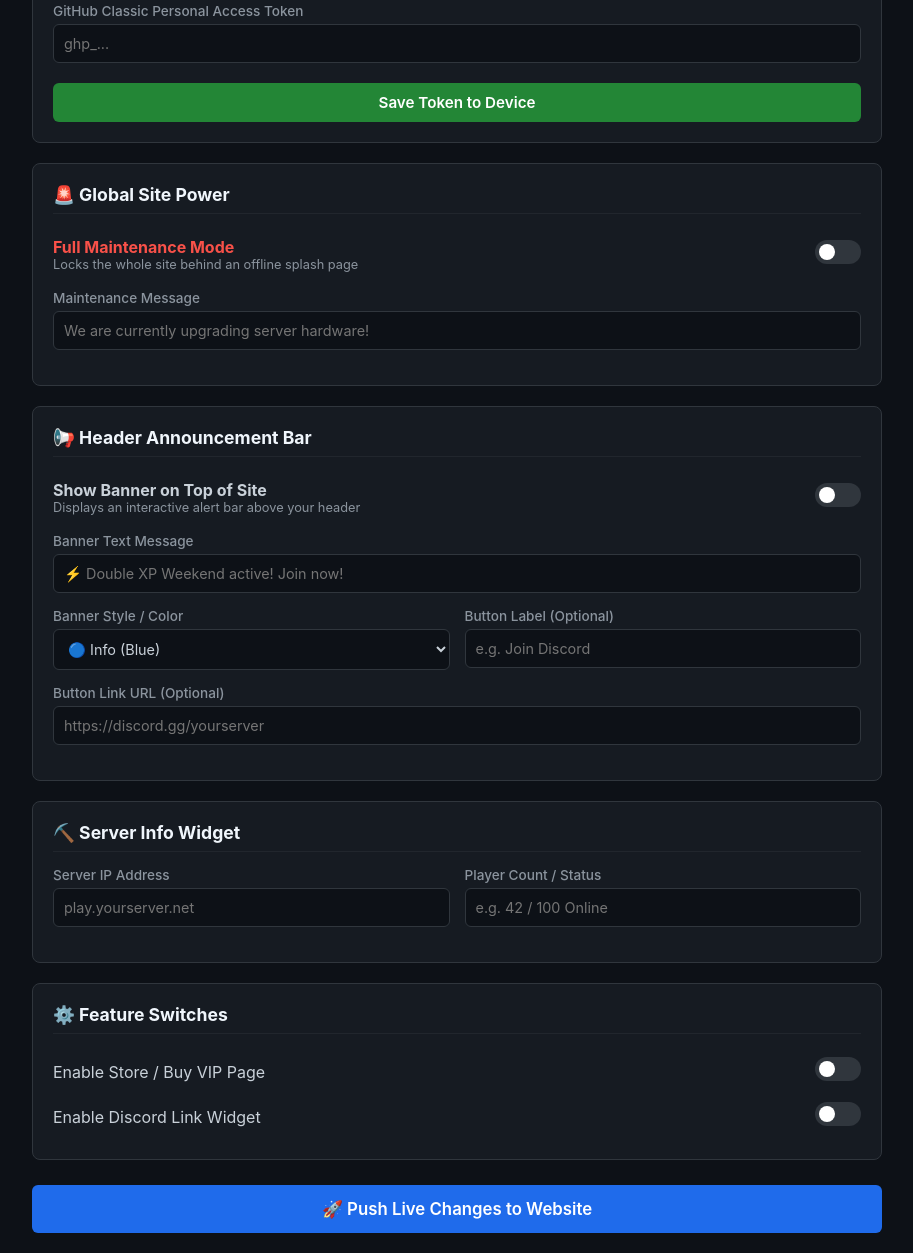
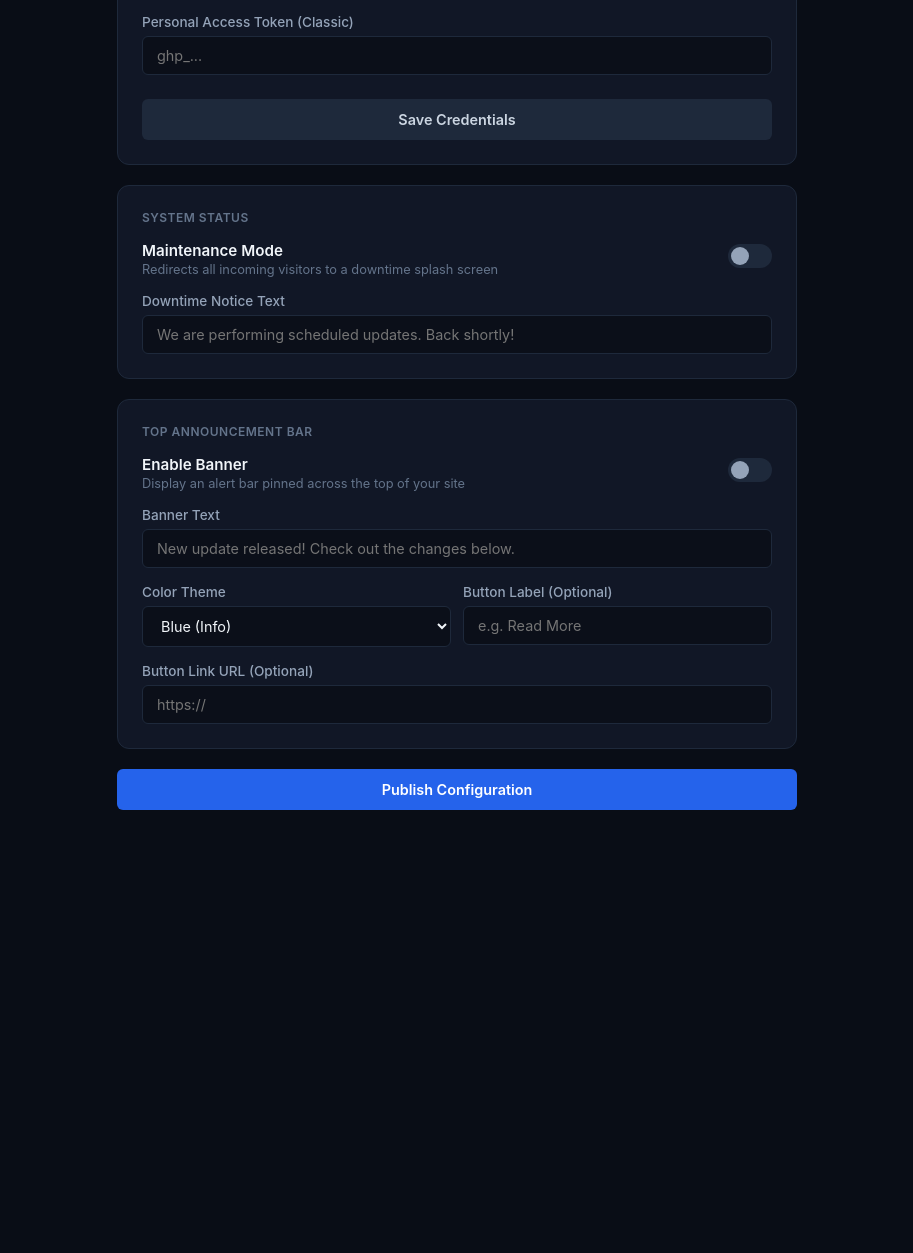
Before and after one commit to gega22/admin_panel, a plain HTML site: page index.html in a window 1280 px wide. Shown: the part 228-1481 px from the top of the page, without its empty margins (183-1096 px from the left). After the commit the page ends 1070 px from the top, so only its background shows below. Drawn offline with Linux system fonts and the light colour scheme.

Commit message:
Update index.html

```diff
--- a/index.html
+++ b/index.html
@@ -3,45 +3,79 @@
 <head>
   <meta charset="UTF-8">
   <meta name="viewport" content="width=device-width, initial-scale=1.0">
-  <title>Admin Control Panel | minecraft.net</title>
+  <title>Console | Site Management</title>
   <style>
-    * { box-sizing: border-box; margin: 0; padding: 0; font-family: -apple-system, BlinkMacSystemFont, "Segoe UI", Roboto, sans-serif; }
-    body { background-color: #0d1117; color: #c9d1d9; padding: 20px; }
-    .container { max-width: 850px; margin: 0 auto; }
-    h1 { color: #58a6ff; margin-bottom: 20px; border-bottom: 1px solid #30363d; padding-bottom: 10px; display: flex; align-items: center; gap: 10px; }
-    .card { background: #161b22; border: 1px solid #30363d; border-radius: 8px; padding: 20px; margin-bottom: 20px; }
-    .card h2 { font-size: 1.1rem; margin-bottom: 15px; color: #f0f6fc; border-bottom: 1px solid #21262d; padding-bottom: 8px; }
-    .grid { display: grid; grid-template-columns: 1fr 1fr; gap: 15px; }
-    .field { margin-bottom: 15px; }
-    label { display: block; font-size: 0.85rem; color: #8b949e; margin-bottom: 5px; font-weight: 500; }
-    input[type="text"], input[type="password"], select { width: 100%; padding: 10px; background: #0d1117; border: 1px solid #30363d; border-radius: 6px; color: #c9d1d9; font-size: 0.9rem; }
-    input:focus, select:focus { outline: none; border-color: #58a6ff; }
-    .toggle-container { display: flex; align-items: center; justify-content: space-between; padding: 8px 0; }
-    .switch { position: relative; display: inline-block; width: 46px; height: 24px; }
+    :root {
+      --bg: #090d16;
+      --card-bg: #111726;
+      --border: #1e293b;
+      --border-focus: #3b82f6;
+      --text: #f1f5f9;
+      --text-muted: #64748b;
+      --accent: #2563eb;
+      --accent-hover: #1d4ed8;
+      --danger: #ef4444;
+      --success: #10b981;
+    }
+
+    * { box-sizing: border-box; margin: 0; padding: 0; font-family: -apple-system, BlinkMacSystemFont, "Segoe UI", Roboto, Helvetica, Arial, sans-serif; }
+    body { background-color: var(--bg); color: var(--text); padding: 32px 16px; min-height: 100vh; }
+    .wrapper { max-width: 680px; margin: 0 auto; }
+
+    header { display: flex; align-items: center; justify-content: space-between; margin-bottom: 24px; padding-bottom: 16px; border-bottom: 1px solid var(--border); }
+    header h1 { font-size: 1.25rem; font-weight: 700; tracking: -0.02em; letter-spacing: -0.5px; }
+    .badge { font-size: 0.75rem; background: #1e293b; color: #94a3b8; padding: 4px 10px; border-radius: 9999px; font-weight: 600; text-transform: uppercase; letter-spacing: 0.5px; }
+
+    .panel { background: var(--card-bg); border: 1px solid var(--border); border-radius: 12px; padding: 24px; margin-bottom: 20px; }
+    .panel-title { font-size: 0.95rem; font-weight: 600; color: #cbd5e1; margin-bottom: 16px; text-transform: uppercase; letter-spacing: 0.5px; font-size: 0.75rem; color: var(--text-muted); }
+
+    .field { margin-bottom: 16px; }
+    .field:last-child { margin-bottom: 0; }
+    label { display: block; font-size: 0.85rem; font-weight: 500; color: #94a3b8; margin-bottom: 6px; }
+    input[type="text"], input[type="password"], select {
+      width: 100%; padding: 10px 14px; background: #0b0f19; border: 1px solid var(--border); border-radius: 6px; color: var(--text); font-size: 0.9rem; transition: border-color 0.15s ease;
+    }
+    input:focus, select:focus { outline: none; border-color: var(--border-focus); }
+
+    .grid { display: grid; grid-template-columns: 1fr 1fr; gap: 12px; }
+
+    /* Switch styling */
+    .control-row { display: flex; align-items: center; justify-content: space-between; gap: 16px; }
+    .control-info strong { font-size: 0.95rem; font-weight: 600; display: block; }
+    .control-info p { font-size: 0.8rem; color: var(--text-muted); margin-top: 2px; }
+
+    .switch { position: relative; display: inline-block; width: 44px; height: 24px; flex-shrink: 0; }
     .switch input { opacity: 0; width: 0; height: 0; }
-    .slider { position: absolute; cursor: pointer; top: 0; left: 0; right: 0; bottom: 0; background-color: #30363d; transition: .3s; border-radius: 34px; }
-    .slider:before { position: absolute; content: ""; height: 16px; width: 16px; left: 4px; bottom: 4px; background-color: white; transition: .3s; border-radius: 50%; }
-    input:checked + .slider { background-color: #238636; }
-    input:checked + .slider:before { transform: translateX(22px); }
-    .btn { background: #238636; color: white; border: none; padding: 10px 16px; border-radius: 6px; cursor: pointer; font-weight: 600; width: 100%; margin-top: 5px; font-size: 0.95rem; }
-    .btn:hover { background: #2ea043; }
-    .btn-primary { background: #1f6beb; }
-    .btn-primary:hover { background: #388bfd; }
-    .status-msg { margin-top: 15px; font-size: 0.85rem; padding: 10px; border-radius: 6px; display: none; }
-    .status-msg.success { background: rgba(46,160,67,0.15); color: #3fb950; border: 1px solid rgba(46,160,67,0.4); }
-    .status-msg.error { background: rgba(248,81,73,0.15); color: #f85149; border: 1px solid rgba(248,81,73,0.4); }
+    .slider { position: absolute; cursor: pointer; top: 0; left: 0; right: 0; bottom: 0; background-color: #1e293b; transition: .2s; border-radius: 24px; }
+    .slider:before { position: absolute; content: ""; height: 18px; width: 18px; left: 3px; bottom: 3px; background-color: #94a3b8; transition: .2s; border-radius: 50%; }
+    input:checked + .slider { background-color: var(--accent); }
+    input:checked + .slider:before { transform: translateX(20px); background-color: #ffffff; }
+
+    /* Buttons & Feedback */
+    .btn { background: var(--accent); color: #fff; border: none; padding: 12px 20px; border-radius: 6px; cursor: pointer; font-weight: 600; font-size: 0.9rem; width: 100%; transition: background 0.15s ease; }
+    .btn:hover { background: var(--accent-hover); }
+    .btn-secondary { background: #1e293b; color: #cbd5e1; }
+    .btn-secondary:hover { background: #334155; }
+
+    .status { margin-top: 12px; font-size: 0.85rem; padding: 12px; border-radius: 6px; display: none; }
+    .status.success { background: rgba(16, 185, 129, 0.1); color: var(--success); border: 1px solid rgba(16, 185, 129, 0.2); }
+    .status.error { background: rgba(239, 68, 68, 0.1); color: var(--danger); border: 1px solid rgba(239, 68, 68, 0.2); }
   </style>
 </head>
 <body>
-  <div class="container">
-    <h1>🎮 Website Control Center</h1>
 
-    <!-- 1. Credentials Setup -->
-    <div class="card">
-      <h2>🔐 API Credentials</h2>
-      <div class="grid">
+  <div class="wrapper">
+    <header>
+      <h1>Site Control Console</h1>
+      <span class="badge">gega22 / minecraft.net</span>
+    </header>
+
+    <!-- 1. Credentials Section -->
+    <div class="panel">
+      <div class="panel-title">Authentication</div>
+      <div class="grid" style="margin-bottom: 12px;">
         <div class="field">
-          <label>GitHub Owner / Username</label>
+          <label>GitHub Username</label>
           <input type="text" id="repoOwner" value="gega22">
         </div>
         <div class="field">
@@ -50,142 +84,107 @@
         </div>
       </div>
       <div class="field">
-        <label>GitHub Classic Personal Access Token</label>
+        <label>Personal Access Token (Classic)</label>
         <input type="password" id="githubToken" placeholder="ghp_...">
       </div>
-      <button class="btn" onclick="saveSettings()">Save Token to Device</button>
-      <div id="settingsStatus" class="status-msg"></div>
+      <button class="btn btn-secondary" style="margin-top: 8px;" onclick="saveCredentials()">Save Credentials</button>
+      <div id="authStatus" class="status"></div>
     </div>
 
-    <!-- 2. System Operational Controls -->
-    <div class="card">
-      <h2>🚨 Global Site Power</h2>
-      <div class="toggle-container">
-        <div>
-          <strong style="color: #f85149;">Full Maintenance Mode</strong>
-          <p style="font-size:0.8rem; color:#8b949e;">Locks the whole site behind an offline splash page</p>
+    <!-- 2. Maintenance Control -->
+    <div class="panel">
+      <div class="panel-title">System Status</div>
+      <div class="control-row">
+        <div class="control-info">
+          <strong>Maintenance Mode</strong>
+          <p>Redirects all incoming visitors to a downtime splash screen</p>
         </div>
         <label class="switch">
           <input type="checkbox" id="maintSwitch">
           <span class="slider"></span>
         </label>
       </div>
-      <div class="field" style="margin-top: 10px;">
-        <label>Maintenance Message</label>
-        <input type="text" id="maintMessage" placeholder="We are currently upgrading server hardware!">
+      <div class="field" style="margin-top: 16px;">
+        <label>Downtime Notice Text</label>
+        <input type="text" id="maintMsg" placeholder="We are performing scheduled updates. Back shortly!">
       </div>
     </div>
 
-    <!-- 3. Announcement Banner Controls -->
-    <div class="card">
-      <h2>📢 Header Announcement Bar</h2>
-      <div class="toggle-container" style="margin-bottom: 10px;">
-        <div>
-          <strong>Show Banner on Top of Site</strong>
-          <p style="font-size:0.8rem; color:#8b949e;">Displays an interactive alert bar above your header</p>
+    <!-- 3. Announcement Banner -->
+    <div class="panel">
+      <div class="panel-title">Top Announcement Bar</div>
+      <div class="control-row" style="margin-bottom: 16px;">
+        <div class="control-info">
+          <strong>Enable Banner</strong>
+          <p>Display an alert bar pinned across the top of your site</p>
         </div>
         <label class="switch">
-          <input type="checkbox" id="bannerEnable">
+          <input type="checkbox" id="bannerSwitch">
           <span class="slider"></span>
         </label>
       </div>
 
       <div class="field">
-        <label>Banner Text Message</label>
-        <input type="text" id="bannerText" placeholder="⚡ Double XP Weekend active! Join now!">
+        <label>Banner Text</label>
+        <input type="text" id="bannerText" placeholder="New update released! Check out the changes below.">
       </div>
 
       <div class="grid">
         <div class="field">
-          <label>Banner Style / Color</label>
-          <select id="bannerType">
-            <option value="info">🔵 Info (Blue)</option>
-            <option value="success">🟢 Success (Green)</option>
-            <option value="warning">🟡 Warning (Yellow)</option>
-            <option value="alert">🔴 Alert (Red)</option>
+          <label>Color Theme</label>
+          <select id="bannerStyle">
+            <option value="info">Blue (Info)</option>
+            <option value="warning">Yellow (Warning)</option>
+            <option value="alert">Red (Critical)</option>
+            <option value="success">Green (Success)</option>
           </select>
         </div>
         <div class="field">
           <label>Button Label (Optional)</label>
-          <input type="text" id="bannerBtnText" placeholder="e.g. Join Discord">
+          <input type="text" id="bannerBtnText" placeholder="e.g. Read More">
         </div>
       </div>
 
       <div class="field">
         <label>Button Link URL (Optional)</label>
-        <input type="text" id="bannerBtnLink" placeholder="https://discord.gg/yourserver">
+        <input type="text" id="bannerBtnLink" placeholder="https://">
       </div>
     </div>
 
-    <!-- 4. Minecraft Server Info -->
-    <div class="card">
-      <h2>⛏️ Server Info Widget</h2>
-      <div class="grid">
-        <div class="field">
-          <label>Server IP Address</label>
-          <input type="text" id="serverIP" placeholder="play.yourserver.net">
-        </div>
-        <div class="field">
-          <label>Player Count / Status</label>
-          <input type="text" id="playerCount" placeholder="e.g. 42 / 100 Online">
-        </div>
-      </div>
-    </div>
-
-    <!-- 5. Feature Switches -->
-    <div class="card">
-      <h2>⚙️ Feature Switches</h2>
-      <div class="toggle-container">
-        <span>Enable Store / Buy VIP Page</span>
-        <label class="switch">
-          <input type="checkbox" id="enableStore">
-          <span class="slider"></span>
-        </label>
-      </div>
-      <div class="toggle-container">
-        <span>Enable Discord Link Widget</span>
-        <label class="switch">
-          <input type="checkbox" id="enableDiscord">
-          <span class="slider"></span>
-        </label>
-      </div>
-    </div>
-
-    <!-- Action Button -->
-    <button class="btn btn-primary" style="padding: 14px; font-size: 1.05rem;" onclick="deployToGitHub()">🚀 Push Live Changes to Website</button>
-    <div id="deployStatus" class="status-msg"></div>
-
+    <!-- Commit Action -->
+    <button class="btn" onclick="publishChanges()">Publish Configuration</button>
+    <div id="publishStatus" class="status"></div>
   </div>
 
   <script>
     document.addEventListener('DOMContentLoaded', () => {
-      if(localStorage.getItem('gh_owner')) document.getElementById('repoOwner').value = localStorage.getItem('gh_owner');
-      if(localStorage.getItem('gh_repo')) document.getElementById('repoName').value = localStorage.getItem('gh_repo');
-      if(localStorage.getItem('gh_token')) document.getElementById('githubToken').value = localStorage.getItem('gh_token');
+      if (localStorage.getItem('gh_owner')) document.getElementById('repoOwner').value = localStorage.getItem('gh_owner');
+      if (localStorage.getItem('gh_repo')) document.getElementById('repoName').value = localStorage.getItem('gh_repo');
+      if (localStorage.getItem('gh_token')) document.getElementById('githubToken').value = localStorage.getItem('gh_token');
 
-      fetchCurrentConfig();
+      loadConfig();
     });
 
-    function saveSettings() {
+    function saveCredentials() {
       const owner = document.getElementById('repoOwner').value.trim();
       const repo = document.getElementById('repoName').value.trim();
       const token = document.getElementById('githubToken').value.trim();
 
-      if(!owner || !repo || !token) {
-        showStatus('settingsStatus', 'Please fill in all credential fields.', false);
+      if (!owner || !repo || !token) {
+        showFeedback('authStatus', 'All authentication fields are required.', false);
         return;
       }
 
       localStorage.setItem('gh_owner', owner);
       localStorage.setItem('gh_repo', repo);
       localStorage.setItem('gh_token', token);
-      showStatus('settingsStatus', 'Saved securely in your browser!', true);
-      fetchCurrentConfig();
+      showFeedback('authStatus', 'Credentials saved to local storage.', true);
+      loadConfig();
     }
 
-    let fileSha = null;
+    let currentSha = null;
 
-    async function fetchCurrentConfig() {
+    async function loadConfig() {
       const owner = document.getElementById('repoOwner').value.trim();
       const repo = document.getElementById('repoName').value.trim();
       const token = document.getElementById('githubToken').value.trim();
@@ -199,67 +198,54 @@
 
         if (res.ok) {
           const data = await res.json();
-          fileSha = data.sha;
+          currentSha = data.sha;
           const config = JSON.parse(atob(data.content));
 
           document.getElementById('maintSwitch').checked = !!config.maintenance;
-          document.getElementById('maintMessage').value = config.maintenanceMessage || '';
+          document.getElementById('maintMsg').value = config.maintenanceNotice || '';
 
-          document.getElementById('bannerEnable').checked = !!config.banner?.enabled;
+          document.getElementById('bannerSwitch').checked = !!config.banner?.active;
           document.getElementById('bannerText').value = config.banner?.text || '';
-          document.getElementById('bannerType').value = config.banner?.type || 'info';
+          document.getElementById('bannerStyle').value = config.banner?.style || 'info';
           document.getElementById('bannerBtnText').value = config.banner?.buttonText || '';
           document.getElementById('bannerBtnLink').value = config.banner?.buttonLink || '';
-
-          document.getElementById('serverIP').value = config.serverIP || '';
-          document.getElementById('playerCount').value = config.playerCount || '';
-
-          document.getElementById('enableStore').checked = !!config.features?.store;
-          document.getElementById('enableDiscord').checked = !!config.features?.discord;
         }
       } catch (err) {
-        console.log('No config file found yet.');
+        console.log('No current config found.');
       }
     }
 
-    async function deployToGitHub() {
+    async function publishChanges() {
       const owner = localStorage.getItem('gh_owner');
       const repo = localStorage.getItem('gh_repo');
       const token = localStorage.getItem('gh_token');
 
       if (!token) {
-        showStatus('deployStatus', 'Please save your GitHub token first!', false);
+        showFeedback('publishStatus', 'Save a valid GitHub token before publishing.', false);
         return;
       }
 
-      const configData = {
+      const payload = {
         maintenance: document.getElementById('maintSwitch').checked,
-        maintenanceMessage: document.getElementById('maintMessage').value,
+        maintenanceNotice: document.getElementById('maintMsg').value,
         banner: {
-          enabled: document.getElementById('bannerEnable').checked,
+          active: document.getElementById('bannerSwitch').checked,
           text: document.getElementById('bannerText').value,
-          type: document.getElementById('bannerType').value,
+          style: document.getElementById('bannerStyle').value,
           buttonText: document.getElementById('bannerBtnText').value,
           buttonLink: document.getElementById('bannerBtnLink').value
-        },
-        serverIP: document.getElementById('serverIP').value,
-        playerCount: document.getElementById('playerCount').value,
-        features: {
-          store: document.getElementById('enableStore').checked,
-          discord: document.getElementById('enableDiscord').checked
         }
       };
 
-      const encodedContent = btoa(unescape(encodeURIComponent(JSON.stringify(configData, null, 2))));
-
-      showStatus('deployStatus', 'Pushing configuration to GitHub...', true);
+      const encoded = btoa(unescape(encodeURIComponent(JSON.stringify(payload, null, 2))));
+      showFeedback('publishStatus', 'Pushing updates to GitHub...', true);
 
       try {
-        const payload = {
-          message: "Update site configuration from Admin Panel",
-          content: encodedContent
+        const body = {
+          message: "Update site configuration",
+          content: encoded
         };
-        if (fileSha) payload.sha = fileSha;
+        if (currentSha) body.sha = currentSha;
 
         const res = await fetch(`https://api.github.com/repos/${owner}/${repo}/contents/config.json`, {
           method: 'PUT',
@@ -267,26 +253,26 @@
             'Authorization': `token ${token}`,
             'Content-Type': 'application/json'
           },
-          body: JSON.stringify(payload)
+          body: JSON.stringify(body)
         });
 
         if (res.ok) {
           const result = await res.json();
-          fileSha = result.content.sha;
-          showStatus('deployStatus', '✅ Successfully deployed changes live!', true);
+          currentSha = result.content.sha;
+          showFeedback('publishStatus', 'Changes published successfully.', true);
         } else {
-          const errData = await res.json();
-          showStatus('deployStatus', '❌ Failed: ' + (errData.message || 'Check permissions'), false);
+          const err = await res.json();
+          showFeedback('publishStatus', 'Publish failed: ' + (err.message || 'Permission denied'), false);
         }
-      } catch (err) {
-        showStatus('deployStatus', '❌ Error: ' + err.message, false);
+      } catch (e) {
+        showFeedback('publishStatus', 'Error: ' + e.message, false);
       }
     }
 
-    function showStatus(elementId, msg, isSuccess) {
-      const el = document.getElementById(elementId);
-      el.innerText = msg;
-      el.className = 'status-msg ' + (isSuccess ? 'success' : 'error');
+    function showFeedback(id, text, isSuccess) {
+      const el = document.getElementById(id);
+      el.innerText = text;
+      el.className = 'status ' + (isSuccess ? 'success' : 'error');
       el.style.display = 'block';
     }
   </script>
```
